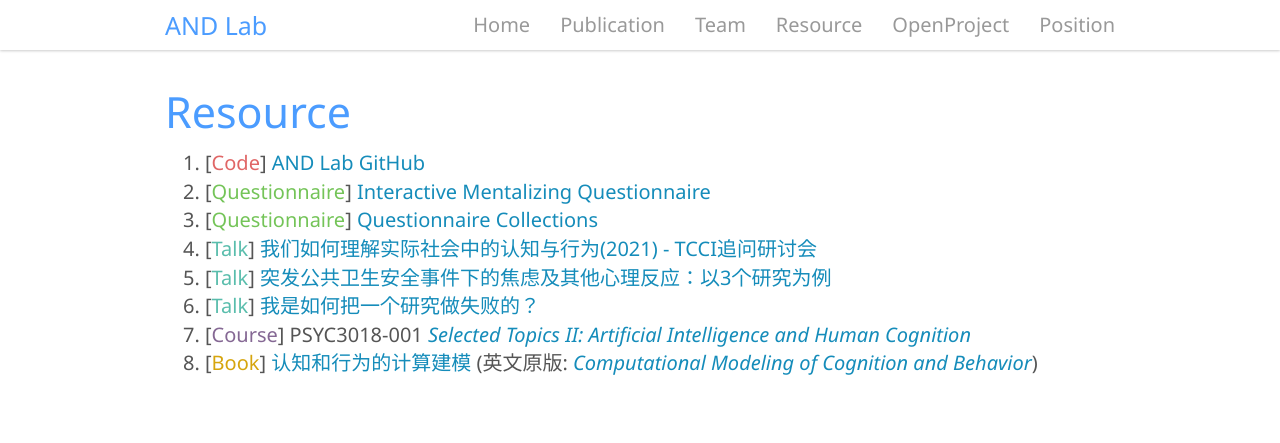
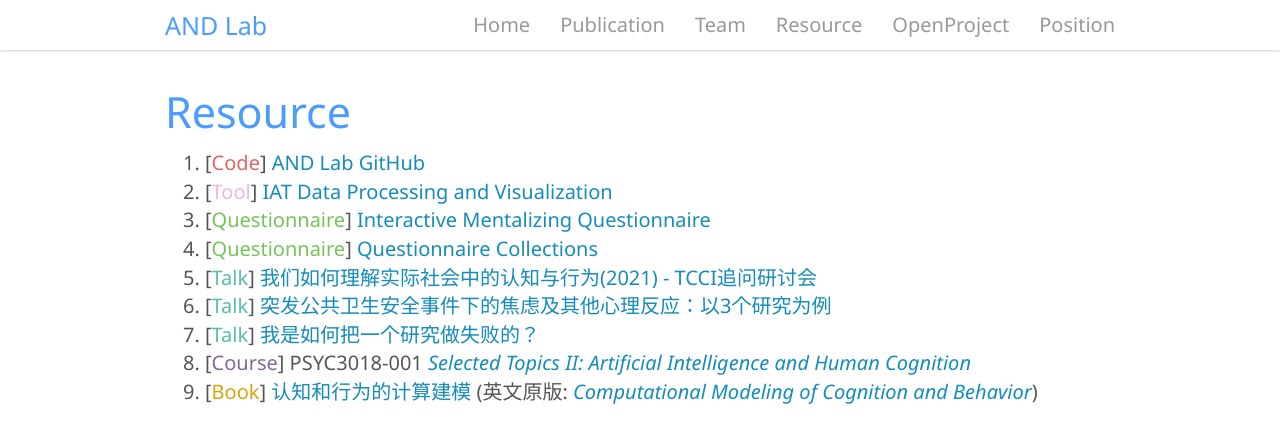
Before and after one commit to andlab-um/lab-website, a Jekyll site: the page built from _pages/resource.md, in a window 1280 px wide. Shown: the top 443 px of the page. Built offline with Jekyll 4.4.1, drawn with Linux system fonts in a browser that asks for light colours; nearby versions of some CDN libraries.

Commit message:
add IAT website

```diff
--- a/_pages/resource.md
+++ b/_pages/resource.md
@@ -8,10 +8,11 @@ permalink: /resource
 ## Resource
 
 1. [**<span style="color:#e06666">Code</span>**] [AND Lab GitHub](https://github.com/andlab-um){:target="_blank"}
-2. [**<span style="color:#74c458">Questionnaire</span>**] [Interactive Mentalizing Questionnaire](https://github.com/andlab-um/IMQ){:target="_blank"}
-3. [**<span style="color:#74c458">Questionnaire</span>**] [Questionnaire Collections](../assets/files/Questionnaires.docx){:target="_blank"}
-4. [**<span style="color:#59bdac">Talk</span>**] [我们如何理解实际社会中的认知与行为(2021) - TCCI追问研讨会](https://www.bilibili.com/video/BV1og411L7gZ){:target="_blank"}
-5. [**<span style="color:#59bdac">Talk</span>**] [突发公共卫生安全事件下的焦虑及其他心理反应：以3个研究为例](https://www.bilibili.com/video/BV1NV411C7YW){:target="_blank"}
-6. [**<span style="color:#59bdac">Talk</span>**] [我是如何把一个研究做失败的？](https://zwe.h5.xeknow.com/s/34tJsj){:target="_blank"}
-7. [**<span style="color:#856894">Course</span>**] **PSYC3018-001** [_Selected Topics II: Artificial Intelligence and Human Cognition_]({% post_url 2021-09-06-PSYC3018-001 %})
-8. [**<span style="color:#d6a50e">Book</span>**] [认知和行为的计算建模]({% post_url 2021-09-06-CMCB %}) (英文原版: [_Computational Modeling of Cognition and Behavior_](https://psy-farrell.github.io/computational-modelling){:target="_blank"})
+2. [**<span style="color:#e9b9e1">Tool</span>**] [IAT Data Processing and Visualization](https://umandlab.shinyapps.io/IATwebsite/){:target="_blank"}
+3. [**<span style="color:#74c458">Questionnaire</span>**] [Interactive Mentalizing Questionnaire](https://github.com/andlab-um/IMQ){:target="_blank"}
+4. [**<span style="color:#74c458">Questionnaire</span>**] [Questionnaire Collections](../assets/files/Questionnaires.docx){:target="_blank"}
+5. [**<span style="color:#59bdac">Talk</span>**] [我们如何理解实际社会中的认知与行为(2021) - TCCI追问研讨会](https://www.bilibili.com/video/BV1og411L7gZ){:target="_blank"}
+6. [**<span style="color:#59bdac">Talk</span>**] [突发公共卫生安全事件下的焦虑及其他心理反应：以3个研究为例](https://www.bilibili.com/video/BV1NV411C7YW){:target="_blank"}
+7. [**<span style="color:#59bdac">Talk</span>**] [我是如何把一个研究做失败的？](https://zwe.h5.xeknow.com/s/34tJsj){:target="_blank"}
+8. [**<span style="color:#856894">Course</span>**] **PSYC3018-001** [_Selected Topics II: Artificial Intelligence and Human Cognition_]({% post_url 2021-09-06-PSYC3018-001 %})
+9. [**<span style="color:#d6a50e">Book</span>**] [认知和行为的计算建模]({% post_url 2021-09-06-CMCB %}) (英文原版: [_Computational Modeling of Cognition and Behavior_](https://psy-farrell.github.io/computational-modelling){:target="_blank"})
```
